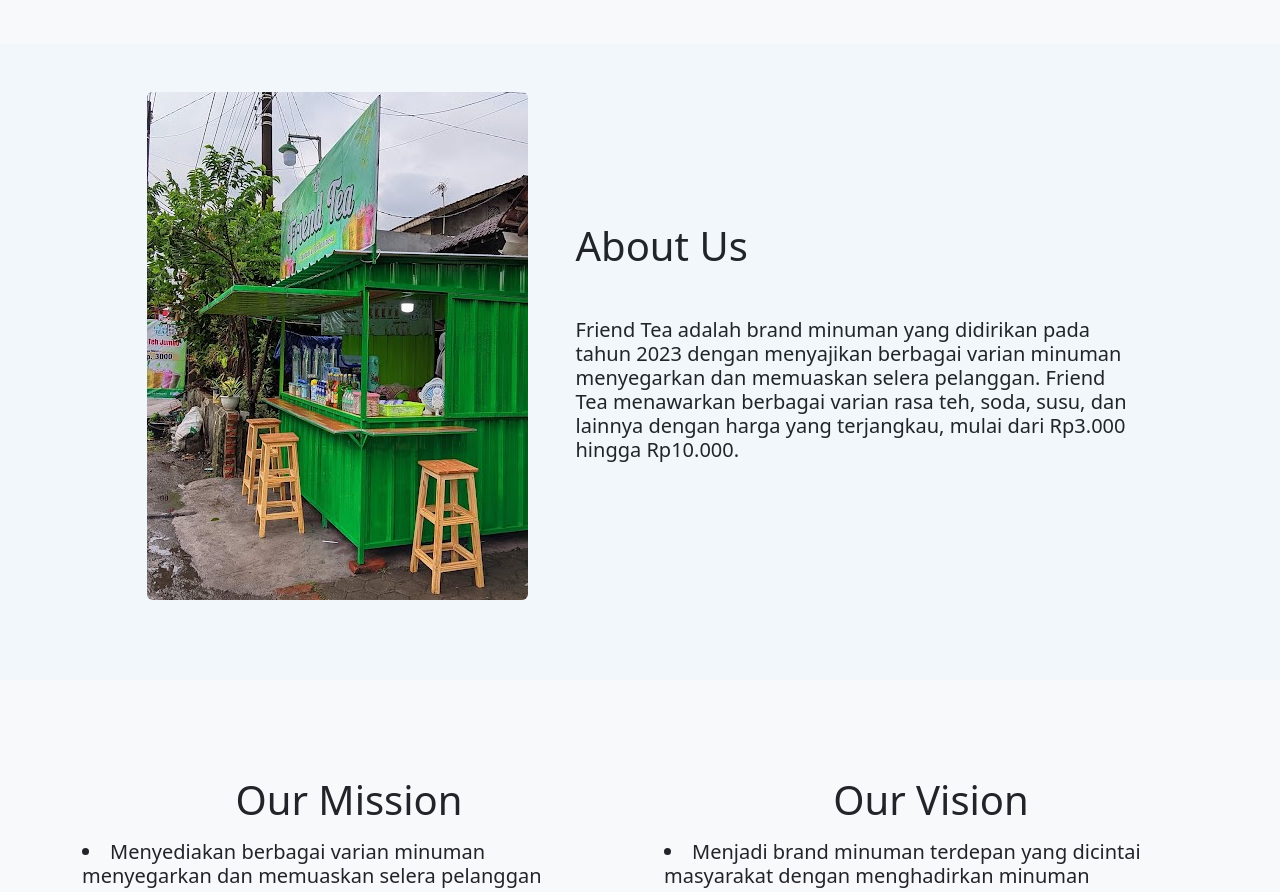
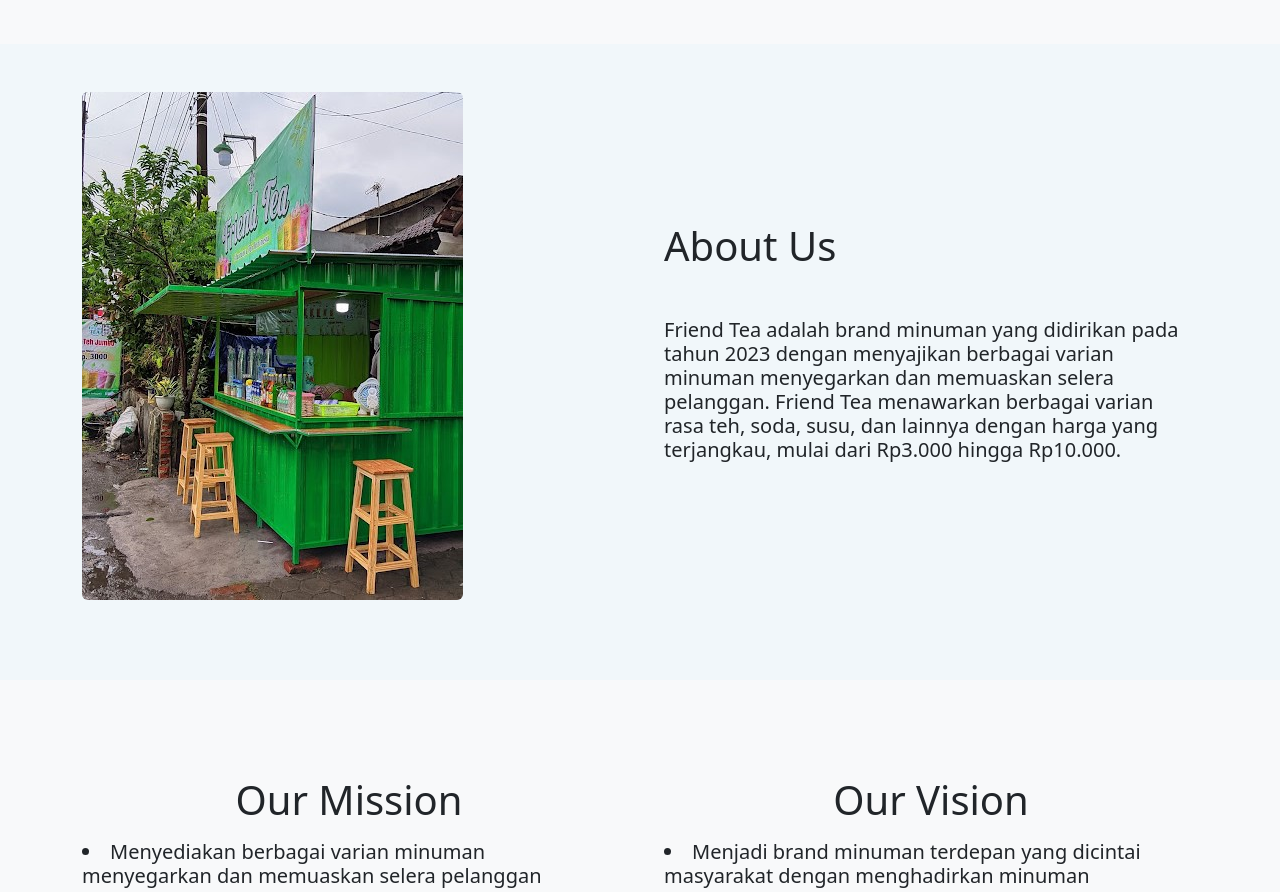
Before and after one commit to RizkyApiip/friendtea-proto, a plain HTML site: page index.html in a window 1280 px wide. Shown: the part 836-1728 px from the top of the page. Drawn offline with nearby package versions, Linux system fonts and the light colour scheme.

Commit message:
Update index.html

```diff
--- a/index.html
+++ b/index.html
@@ -72,7 +72,7 @@
 
     <div class="about_us mt-5" id="about_us">
         <div class="container d-flex justify-content-center gap-5 mt-5" style="margin-bottom: 5rem;">
-            <div class="foto align-self-center">
+            <div class="foto align-self-center" style="width:50%;">
                 <img src="assets/kedai.jpg"  class="rounded img-fluid" alt="">
             </div>
             <div class="teks align-self-center" style="width: 50%;" >
```
